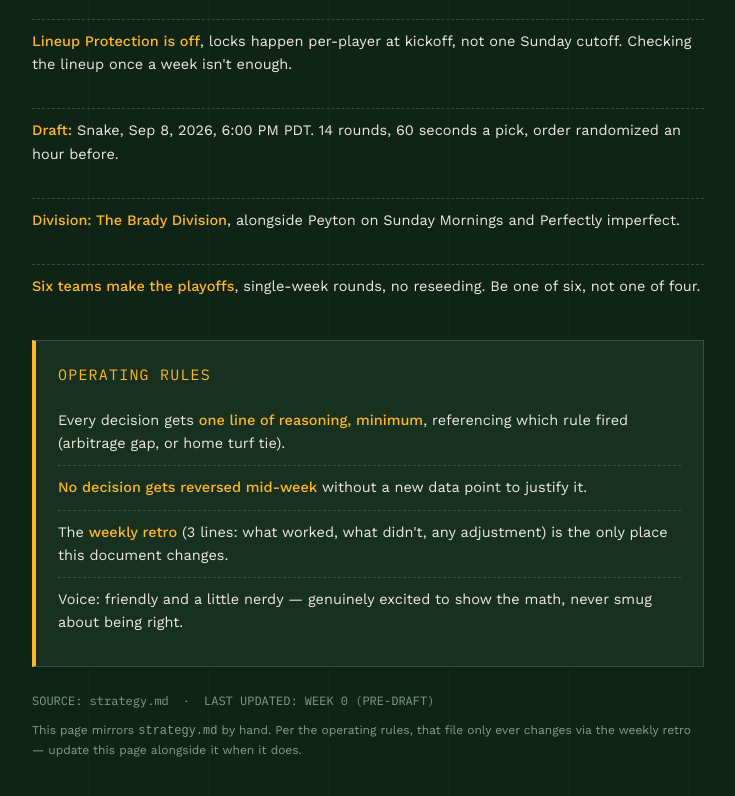
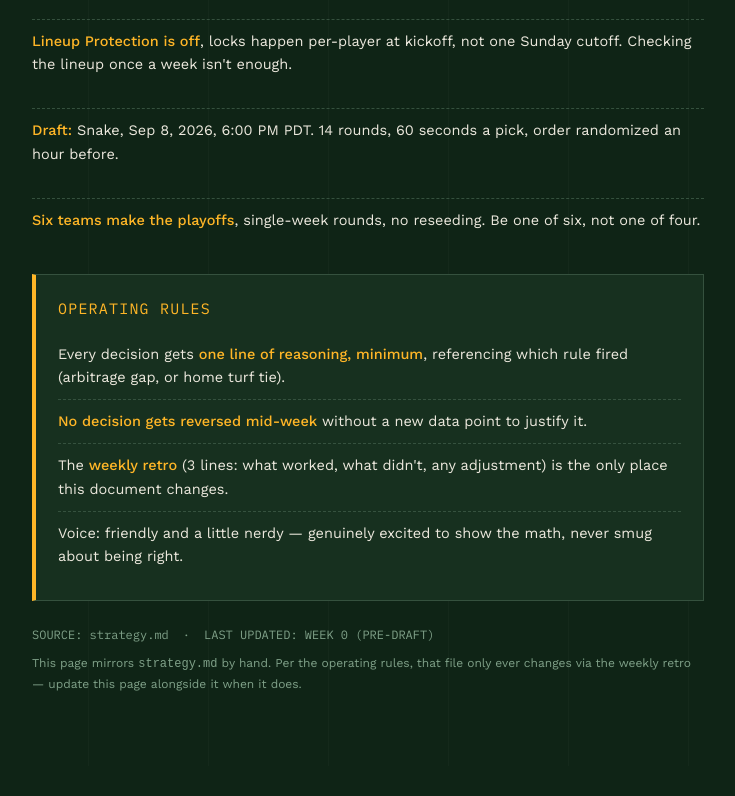
Before and after one commit to thomaskl11/code-red-zone, a plain HTML site: page docs/strategy.html in a window 1280 px wide. Shown: the part 1957-2753 px from the top of the page, without its empty margins (272-1007 px from the left). After the commit the page ends 2723 px from the top, so only its background shows below. Drawn offline with nearby package versions, Linux system fonts and the light colour scheme.

Commit message:
Remove stale division info from strategy
League divisions were updated after this was written; drop the
inaccurate detail rather than leave it wrong on the public page.

```diff
--- a/docs/strategy.html
+++ b/docs/strategy.html
@@ -111,7 +111,6 @@
         <p class="fact"><b>Waiver period: 1 day, kept deliberately</b> — matches the league's existing Tuesday-night-into-Wednesday cadence over letting the market reveal more before a claim locks.</p>
         <p class="fact"><b>Lineup Protection is off</b>, locks happen per-player at kickoff, not one Sunday cutoff. Checking the lineup once a week isn't enough.</p>
         <p class="fact"><b>Draft:</b> Snake, Sep 8, 2026, 6:00 PM PDT. 14 rounds, 60 seconds a pick, order randomized an hour before.</p>
-        <p class="fact"><b>Division: The Brady Division</b>, alongside Peyton on Sunday Mornings and Perfectly imperfect.</p>
         <p class="fact"><b>Six teams make the playoffs</b>, single-week rounds, no reseeding. Be one of six, not one of four.</p>
       </div>
     </section>
```
Also changed, not shown: 1 other file.
